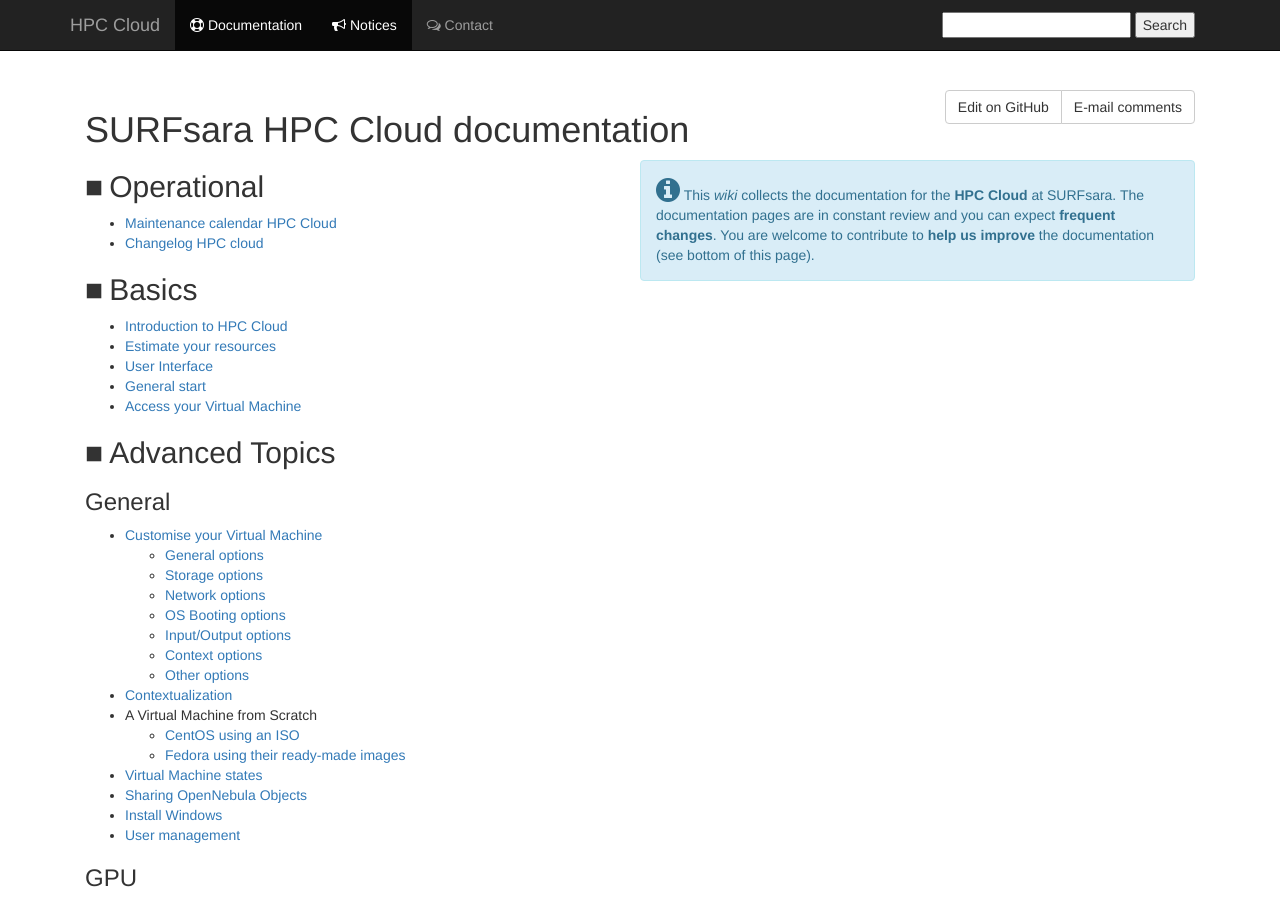
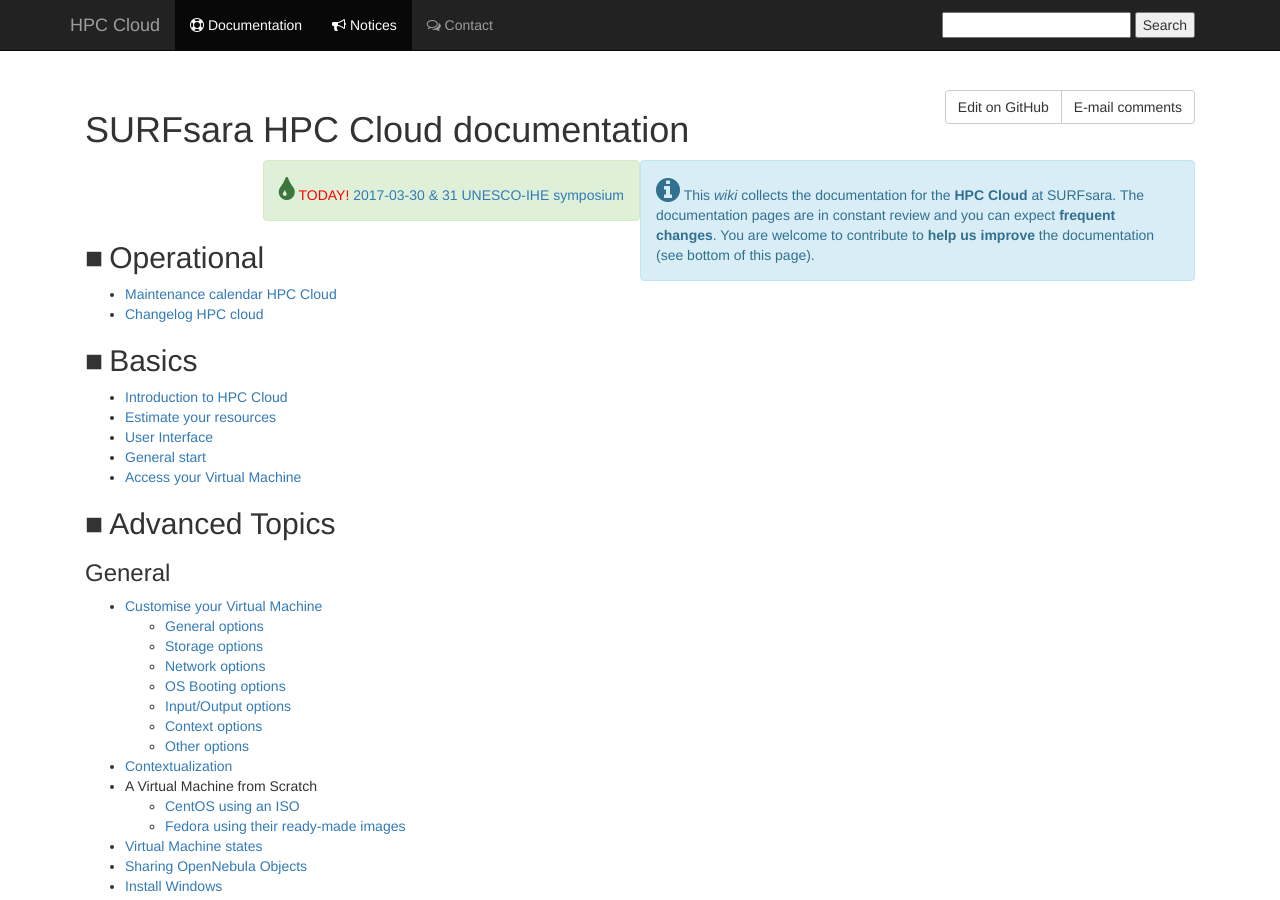
Before and after one commit to sara-nl/clouddocs, a Jekyll site: the page built from index.markdown, in a window 1280 px wide and 900 px high. Built offline with Jekyll 4.4.1, drawn with Linux system fonts in a browser that asks for light colours; nearby versions of some CDN libraries; our own code applies the rules of GitHub Pages for plain Markdown files; some of the changed text lies outside the part shown.

Commit message:
Link to UNESCO-IHE symposium

```diff
--- a/index.markdown
+++ b/index.markdown
@@ -6,6 +6,11 @@
 <div class="alert alert-info" style="float:right;max-width:50%;" markdown="1">
 <i class="fa fa-info-circle fa-2x" aria-hidden="true"></i>
 This _wiki_ collects the documentation for the **HPC Cloud** at SURFsara. The documentation pages are in constant review and you can expect **frequent changes**. You are welcome to contribute to **help us improve** the documentation (see bottom of this page).
+</div>
+
+<div class="alert alert-success" style="float:right;max-width:50%;" markdown="1">
+<i class="fa fa-tint fa-2x" aria-hidden="true"></i>
+<span style="color:red;">TODAY!</span> [2017-03-30 & 31 UNESCO-IHE symposium](uihe-20170330/index)
 </div>
 
 ## Operational
@@ -84,6 +89,7 @@
 
 
 ## Tutorials
+* [UNESCO-IHE symposium 2017-03-30 & 31](uihe-20170330/index)
 * [UvA HPC Cloud workshop 2017-02-01](UvA-20170201/index) (part of the [UvA HPC and Big Data course](http://hpc.uva.nl))
 
 <!---
```
